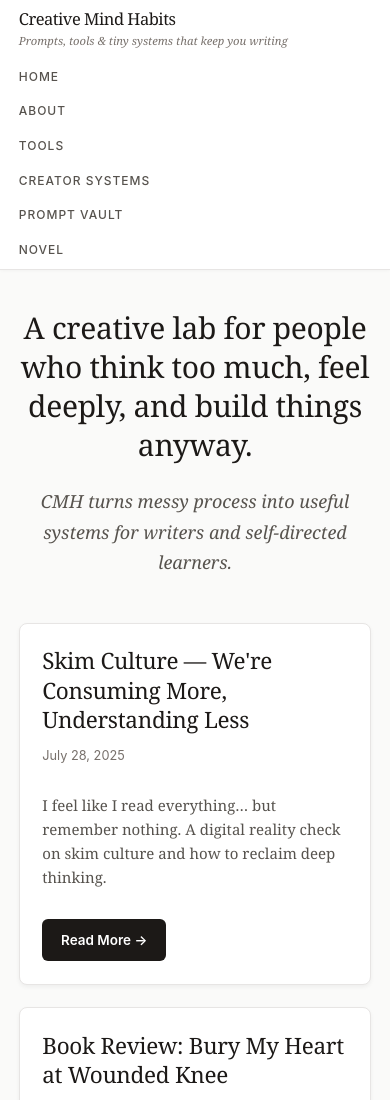
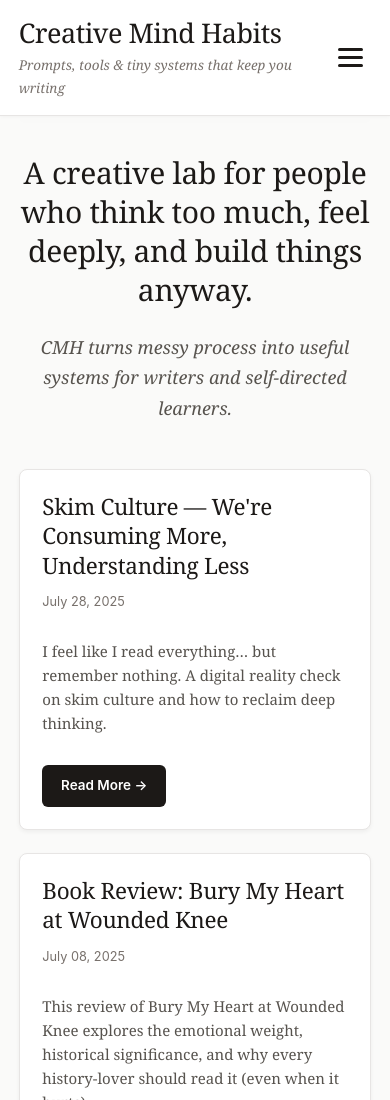
Before and after one commit to Emelia-bot/creativemindhabits, an Eleventy site: page src/index.njk in a window 390 px wide. Shown: the top 1100 px of the page. Built offline with nearby package versions, Linux system fonts and the light colour scheme; Eleventy itself is replaced by a stand-in of ours; files that its build step writes are made by us from their sources.

Commit message:
Add hamburger mobile menu

```diff
--- a/src/_includes/layouts/base.njk
+++ b/src/_includes/layouts/base.njk
@@ -19,6 +19,12 @@
         </h1>
         <p class="site-tagline">Prompts, tools & tiny systems that keep you writing</p>
       </div>
+
+      <button class="nav-toggle" aria-label="Toggle navigation">
+        <span></span>
+        <span></span>
+        <span></span>
+      </button>
 
       <nav class="site-nav">
         <ul>
@@ -50,6 +56,27 @@
   </footer>
 
 <script>
+// Mobile menu toggle
+const navToggle = document.querySelector('.nav-toggle');
+const siteNav = document.querySelector('.site-nav');
+
+if (navToggle) {
+  navToggle.addEventListener('click', () => {
+    navToggle.classList.toggle('active');
+    siteNav.classList.toggle('active');
+  });
+
+  // Close menu when clicking a link
+  const navLinks = document.querySelectorAll('.site-nav a');
+  navLinks.forEach(link => {
+    link.addEventListener('click', () => {
+      navToggle.classList.remove('active');
+      siteNav.classList.remove('active');
+    });
+  });
+}
+
+// Hide header on scroll
 let lastScroll = 0;
 const header = document.querySelector('.site-header');
 
@@ -62,11 +89,9 @@ window.addEventListener('scroll', () => {
   }
 
   if (currentScroll > lastScroll && !header.classList.contains('scroll-down')) {
-    // Scrolling down
     header.classList.remove('scroll-up');
     header.classList.add('scroll-down');
   } else if (currentScroll < lastScroll && header.classList.contains('scroll-down')) {
-    // Scrolling up
     header.classList.remove('scroll-down');
     header.classList.add('scroll-up');
   }
--- a/src/assets/css/style.css
+++ b/src/assets/css/style.css
@@ -91,13 +91,13 @@ img {
   display: flex;
   justify-content: space-between;
   align-items: center;
-  padding: 0.75rem 0; /* Reduced from 1.5rem */
-  flex-wrap: wrap;
-  gap: 0.75rem; /* Reduced from 1rem */
+  padding: 1.5rem 0;
+  gap: 1rem;
+  position: relative;
 }
 
 .site-title {
-  font-size: 1.3rem; /* Reduced from 1.8rem */
+  font-size: 1.8rem;
   margin: 0;
   letter-spacing: -0.5px;
 }
@@ -109,27 +109,60 @@ img {
 
 .site-tagline {
   color: #78716c;
-  font-size: 0.8rem; /* Reduced from 0.9rem */
+  font-size: 0.9rem;
   font-style: italic;
-  margin: 0.15rem 0 0 0; /* Reduced from 0.25rem */
+  margin: 0.25rem 0 0 0;
+}
+
+/* Hamburger menu button (hidden on desktop) */
+.nav-toggle {
+  display: none;
+  flex-direction: column;
+  gap: 5px;
+  background: none;
+  border: none;
+  cursor: pointer;
+  padding: 8px;
+  z-index: 101;
+}
+
+.nav-toggle span {
+  display: block;
+  width: 25px;
+  height: 3px;
+  background: #1c1917;
+  border-radius: 3px;
+  transition: all 0.3s ease;
+}
+
+.nav-toggle.active span:nth-child(1) {
+  transform: rotate(45deg) translate(7px, 7px);
+}
+
+.nav-toggle.active span:nth-child(2) {
+  opacity: 0;
+}
+
+.nav-toggle.active span:nth-child(3) {
+  transform: rotate(-45deg) translate(7px, -7px);
 }
 
 .site-nav ul {
   display: flex;
-  gap: 1rem; /* Reduced from 1.5rem */
+  gap: 1.5rem;
   list-style: none;
   flex-wrap: wrap;
 }
 
 .site-nav a {
   font-family: -apple-system, BlinkMacSystemFont, 'Segoe UI', sans-serif;
-  font-size: 0.85rem; /* Reduced from 0.9rem */
+  font-size: 0.9rem;
   font-weight: 500;
   text-decoration: none;
   color: #57534e;
   text-transform: uppercase;
   letter-spacing: 1px;
-  padding: 0.25rem 0; /* Reduced from 0.5rem */
+  padding: 0.5rem 0;
   border-bottom: 2px solid transparent;
   transition: all 0.2s ease;
 }
@@ -415,28 +448,53 @@ img {
     padding: 0 1.25rem;
   }
 
-  .header-content {
-    flex-direction: column;
-    align-items: flex-start;
-    padding: 0.5rem 0; /* Even more compact on mobile */
+  /* Show hamburger on mobile */
+  .nav-toggle {
+    display: flex;
   }
 
-  .site-title {
-    font-size: 1.1rem; /* Smaller on mobile */
+  .header-content {
+    flex-wrap: nowrap;
+    padding: 1rem 0;
   }
 
-  .site-tagline {
-    font-size: 0.75rem; /* Smaller on mobile */
+  /* Hide nav by default on mobile */
+  .site-nav {
+    position: absolute;
+    top: 100%;
+    left: 0;
+    right: 0;
+    background: white;
+    border-bottom: 1px solid #e7e5e4;
+    box-shadow: 0 4px 6px rgba(0, 0, 0, 0.05);
+    max-height: 0;
+    overflow: hidden;
+    transition: max-height 0.3s ease;
+  }
+
+  .site-nav.active {
+    max-height: 400px;
   }
 
   .site-nav ul {
     flex-direction: column;
-    gap: 0.5rem; /* Tighter on mobile */
+    gap: 0;
     width: 100%;
+    padding: 1rem 1.5rem;
+  }
+
+  .site-nav li {
+    border-bottom: 1px solid #f5f5f4;
+  }
+
+  .site-nav li:last-child {
+    border-bottom: none;
   }
 
   .site-nav a {
-    font-size: 0.8rem; /* Smaller on mobile */
+    display: block;
+    padding: 0.75rem 0;
+    border-bottom: none;
   }
 
   .site-main {
@@ -481,18 +539,3 @@ img {
   max-width: 800px;
   margin: 0 auto 3rem;
 }
-
-.site-header {
-  position: sticky;
-  top: 0;
-  transition: transform 0.3s ease;
-  z-index: 100;
-}
-
-.site-header.scroll-down {
-  transform: translateY(-100%);
-}
-
-.site-header.scroll-up {
-  transform: translateY(0);
-}
```
Also changed, not shown: 13 other files. Lines whose indentation alone changed are shown as unchanged.
